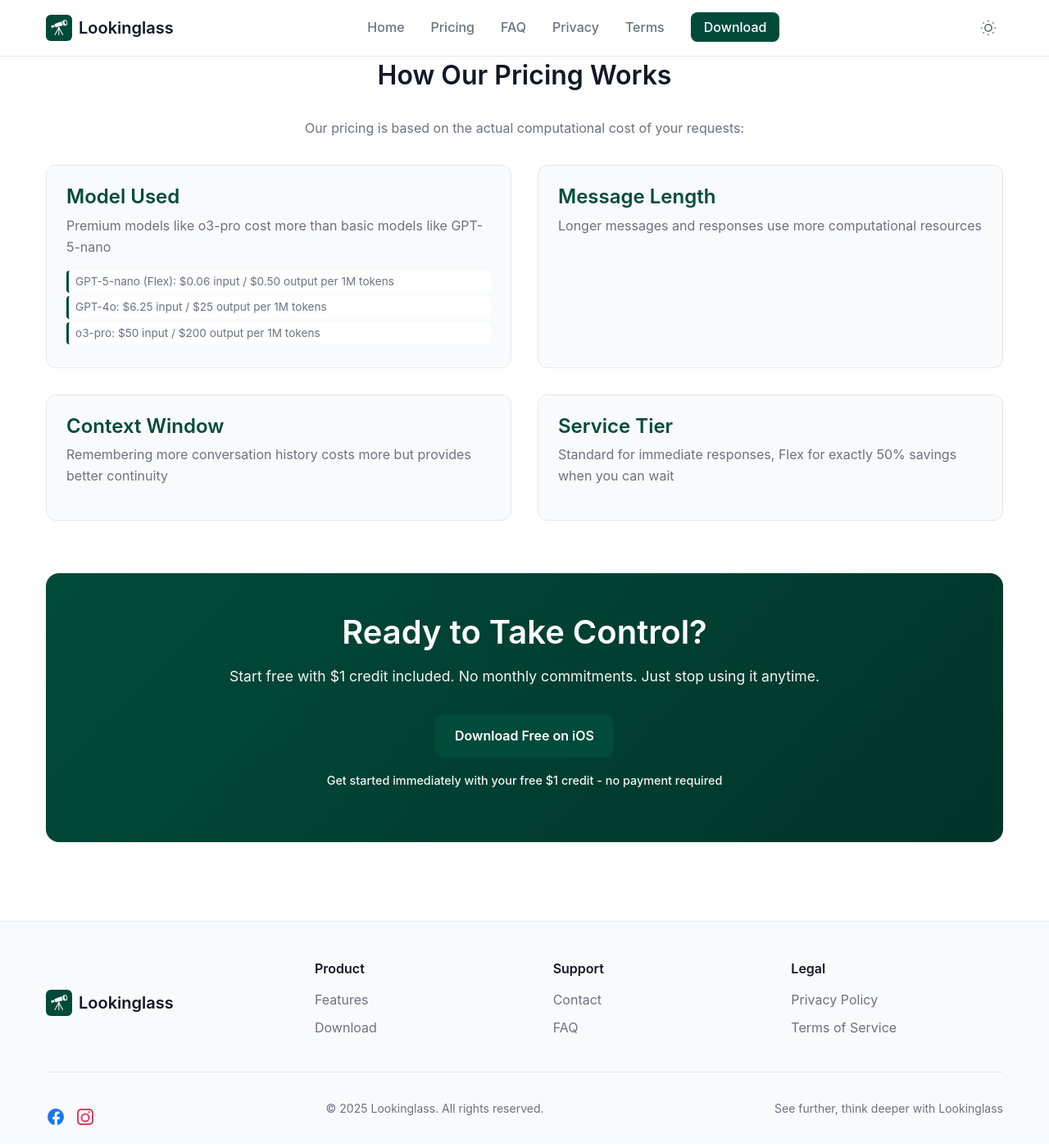
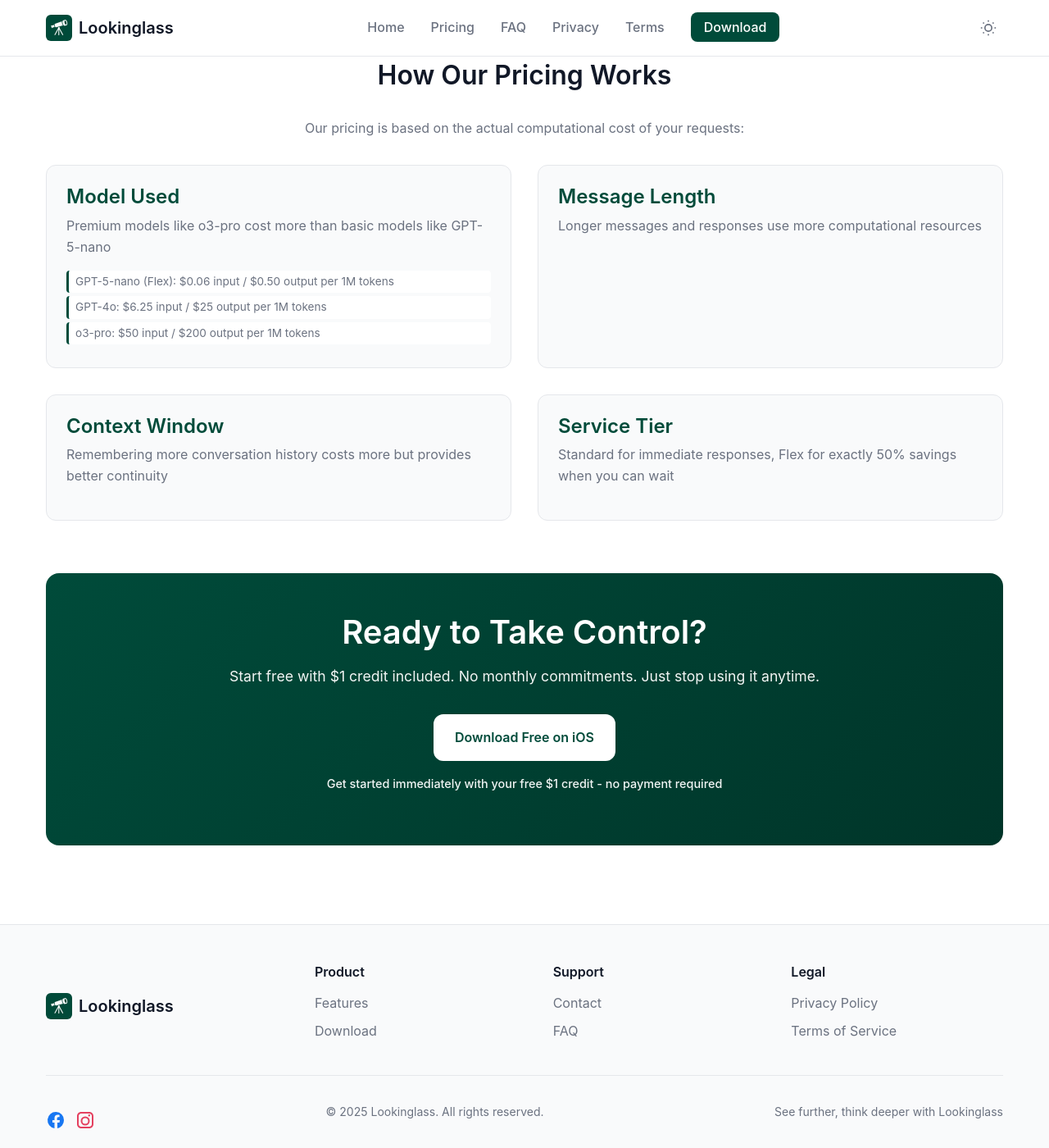
Before and after one commit to HamiltonCory/lookinglass-website, a Jekyll site: the page built from pricing.html, in a window 1280 px wide and 1400 px high, scrolled down 3276 px. Shown: the whole window at 82% size. Built offline with Jekyll 4.4.1, drawn with Linux system fonts in a browser that asks for light colours; some web fonts are replaced.

Commit message:
Button on pricing page

```diff
--- a/pricing.html
+++ b/pricing.html
@@ -6,6 +6,20 @@
 
 
 <style>
+    /* CTA Section Button Override */
+    .pricing-cta .btn-primary {
+        background-color: var(--white);
+        color: var(--primary-color);
+        border: 2px solid var(--white);
+    }
+
+    .pricing-cta .btn-primary:hover {
+        background-color: rgba(255, 255, 255, 0.9);
+        color: var(--primary-hover);
+        transform: translateY(-2px);
+        box-shadow: 0 10px 25px rgba(0, 0, 0, 0.3);
+    }
+
     .pricing-page {
     padding: 2rem 0;
     background-color: var(--background-color);
```
